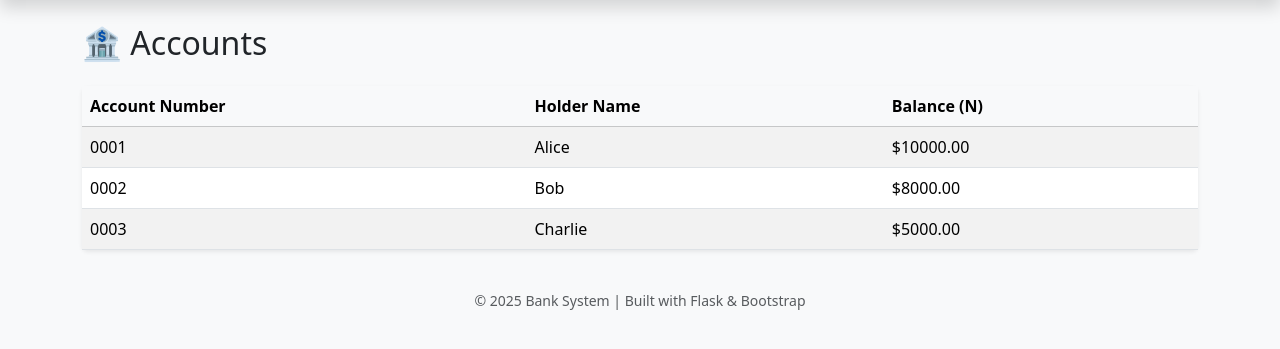
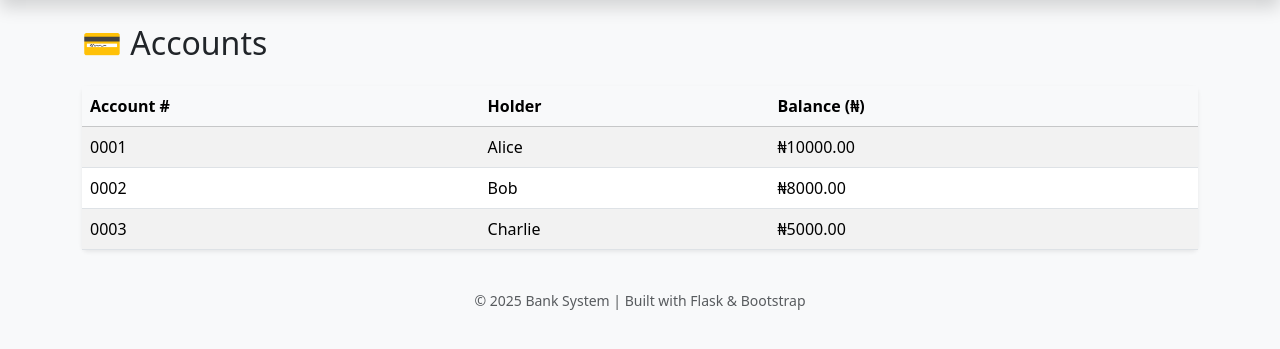
Before and after one commit to bashirubash/iddps, a Flask app: page /accounts in a window 1280 px wide. Shown: the part 64-413 px from the top of the page. Run offline with Flask 3, Linux system fonts and the light colour scheme; data comes from the database, SQL or seed files in the repository.

Commit message:
Update accounts.html

```diff
--- a/templates/accounts.html
+++ b/templates/accounts.html
@@ -1,24 +1,24 @@
 {% extends "base.html" %}
 {% block content %}
 
-<h2 class="mb-4">🏦 Accounts</h2>
+<h2 class="mb-4">💳 Accounts</h2>
 
 <div class="card shadow-sm border-0">
   <div class="card-body p-0">
     <table class="table table-striped table-hover mb-0">
       <thead class="table-light">
         <tr>
-          <th>Account Number</th>
-          <th>Holder Name</th>
-          <th>Balance (N)</th>
+          <th>Account #</th>
+          <th>Holder</th>
+          <th>Balance (₦)</th>
         </tr>
       </thead>
       <tbody>
-        {% for acct in accounts %}
+        {% for acc in accounts %}
         <tr>
-          <td>{{ acct.account_number }}</td>
-          <td>{{ acct.holder_name }}</td>
-          <td>${{ "%.2f"|format(acct.balance) }}</td>
+          <td>{{ acc.account_number }}</td>
+          <td>{{ acc.holder_name }}</td>
+          <td>₦{{ "%.2f"|format(acc.balance) }}</td>
         </tr>
         {% else %}
         <tr>
```
